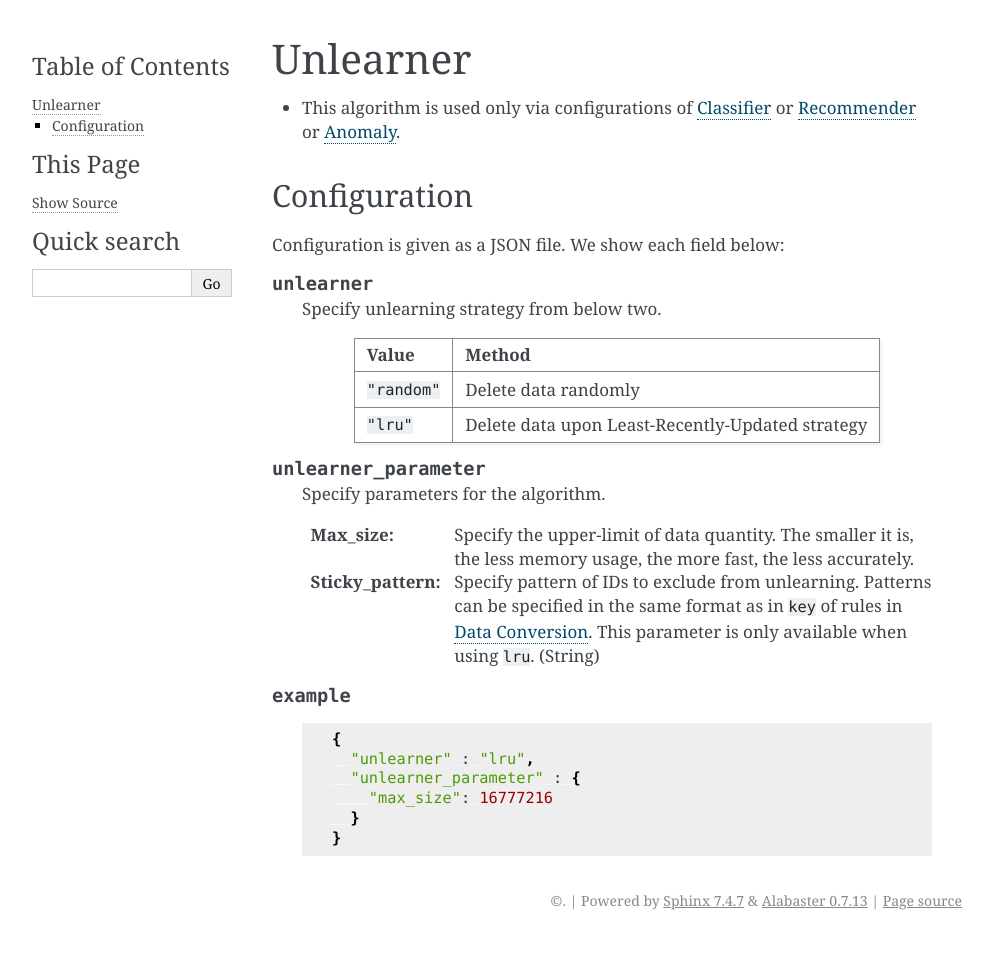
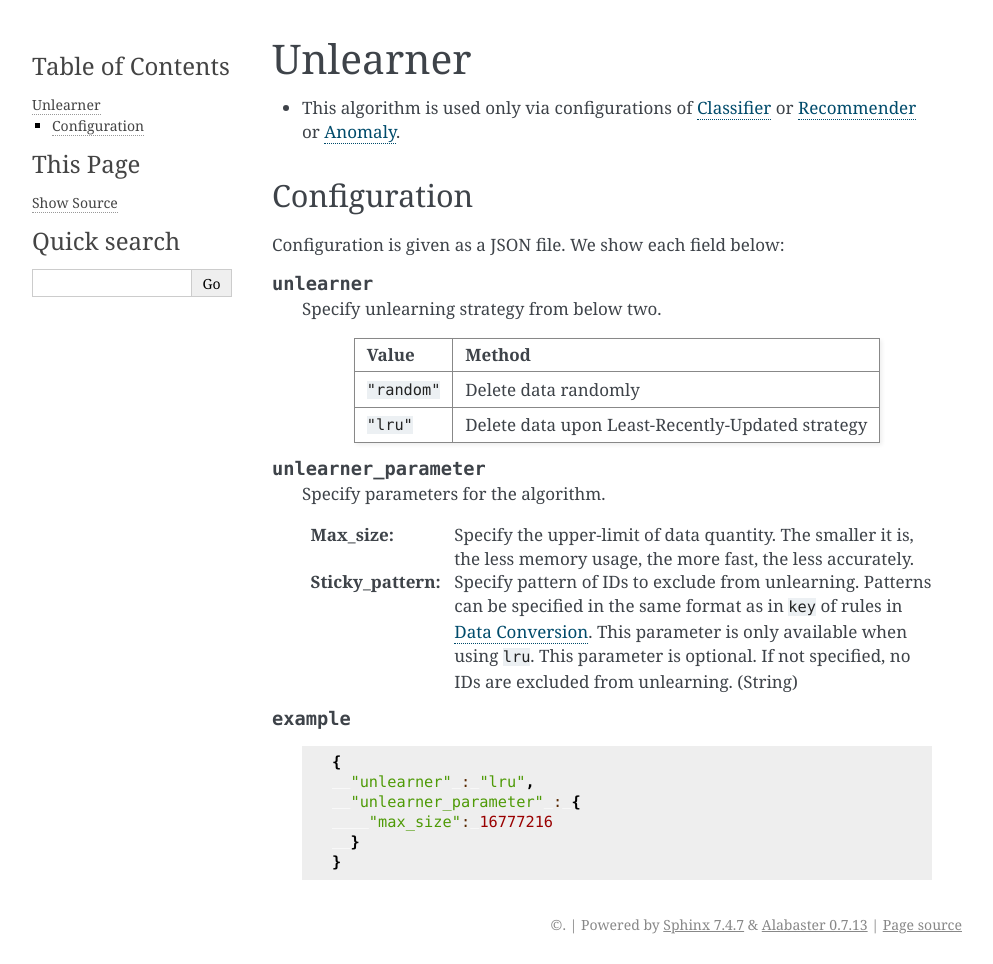
Before and after one commit to jubatus/website, a Sphinx documentation site: the page built from source/en/api_unlearner.rst, in a window 1280 px wide. Shown: the whole page, without its empty margins (148-1141 px from the left). Built offline with Sphinx 7.4.7, drawn with Linux system fonts in a browser that asks for light colours; the version number could not be read and is left out; before the commit the page ends 940 px from its top, so only the background shows below that.

Commit message:
add missing English translation (refs #157)

```diff
--- a/source/en/api_unlearner.rst
+++ b/source/en/api_unlearner.rst
@@ -34,6 +34,8 @@ We show each field below:
      Specify pattern of IDs to exclude from unlearning.
      Patterns can be specified in the same format as in ``key`` of rules in :doc:`fv_convert`.
      This parameter is only available when using ``lru``.
+     This parameter is optional.
+     If not specified, no IDs are excluded from unlearning.
      (String)
 
 .. describe:: example
```
